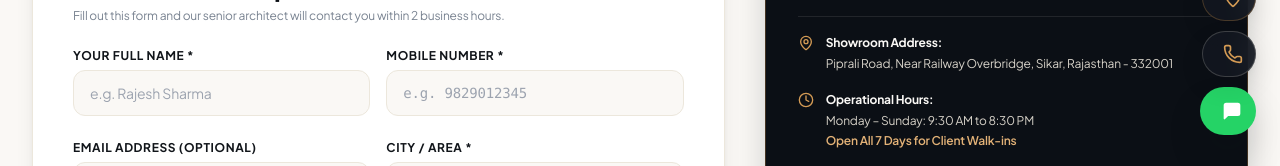
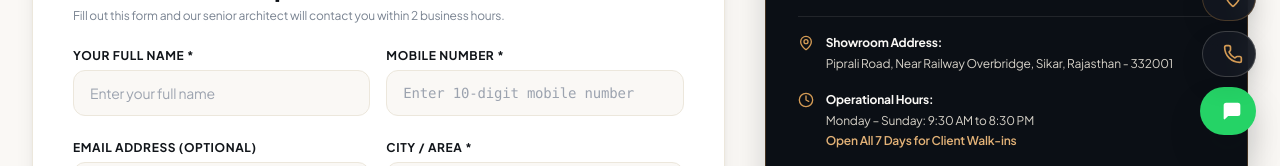
Before and after one commit to maheshkumarsaini8769-del/shree-shyam-interior, a React (Vite) app: page /contact in a window 1280 px wide. Shown: the part 633-799 px from the top of the page. Built offline with nearby package versions, Linux system fonts and the light colour scheme; no server answers.

Commit message:
fix(forms): remove example personal names from input placeholders across all forms

```diff
--- a/src/components/home/SiteVisitSection.tsx
+++ b/src/components/home/SiteVisitSection.tsx
@@ -206,7 +206,7 @@ export const SiteVisitSection: React.FC = () => {
                     <input
                       type="text"
                       required
-                      placeholder="e.g. Rajeshwar Sharma"
+                      placeholder="Enter your full name"
                       value={formData.fullName}
                       onChange={(e) => setFormData({ ...formData, fullName: e.target.value })}
                       className="w-full bg-forest-950 border border-cream-200/20 rounded-xl px-3 py-2.5 text-cream-100 focus:outline-none focus:border-copper-400"
@@ -220,7 +220,7 @@ export const SiteVisitSection: React.FC = () => {
                         type="tel"
                         inputMode="tel"
                         required
-                        placeholder="e.g. 9876543210"
+                        placeholder="Enter 10-digit mobile number"
                         value={formData.phone}
                         onChange={(e) => setFormData({ ...formData, phone: e.target.value })}
                         className="w-full bg-forest-950 border border-cream-200/20 rounded-xl px-3 py-2.5 text-cream-100 focus:outline-none focus:border-copper-400"
--- a/src/pages/ContactPage.tsx
+++ b/src/pages/ContactPage.tsx
@@ -275,7 +275,7 @@ export const ContactPage: React.FC = () => {
                     <input
                       type="text"
                       required
-                      placeholder="e.g. Rajesh Sharma"
+                      placeholder="Enter your full name"
                       value={formData.name}
                       onChange={(e) => setFormData({ ...formData, name: e.target.value })}
                       className="w-full bg-cream-50 border border-cream-200 rounded-xl px-4 py-3 text-xs sm:text-sm text-forest-950 focus:outline-none focus:border-copper-500 focus:bg-white transition-all"
@@ -290,7 +290,7 @@ export const ContactPage: React.FC = () => {
                       type="tel"
                       required
                       inputMode="tel"
-                      placeholder="e.g. 9829012345"
+                      placeholder="Enter 10-digit mobile number"
                       value={formData.phone}
                       onChange={(e) => setFormData({ ...formData, phone: e.target.value })}
                       className="w-full bg-cream-50 border border-cream-200 rounded-xl px-4 py-3 text-xs sm:text-sm text-forest-950 focus:outline-none focus:border-copper-500 focus:bg-white transition-all font-mono"
@@ -305,7 +305,7 @@ export const ContactPage: React.FC = () => {
                     </label>
                     <input
                       type="email"
-                      placeholder="e.g. name@example.com"
+                      placeholder="Enter your email address"
                       value={formData.email}
                       onChange={(e) => setFormData({ ...formData, email: e.target.value })}
                       className="w-full bg-cream-50 border border-cream-200 rounded-xl px-4 py-3 text-xs sm:text-sm text-forest-950 focus:outline-none focus:border-copper-500 focus:bg-white transition-all"
--- a/src/pages/QuotePage.tsx
+++ b/src/pages/QuotePage.tsx
@@ -383,7 +383,7 @@ export const QuotePage: React.FC = () => {
                     <label className="block text-copper-400 font-semibold mb-1">Your Name</label>
                     <input
                       type="text"
-                      placeholder="e.g. Ramesh Soni"
+                      placeholder="Enter your name"
                       value={customerName}
                       onChange={(e) => setCustomerName(e.target.value)}
                       className="w-full bg-forest-900 border border-cream-200/20 rounded-xl px-3 py-2 text-cream-100 text-xs focus:outline-none focus:border-copper-400"
@@ -395,7 +395,7 @@ export const QuotePage: React.FC = () => {
                     <input
                       type="tel"
                       inputMode="tel"
-                      placeholder="e.g. 9876543210"
+                      placeholder="Enter 10-digit phone number"
                       value={customerPhone}
                       onChange={(e) => setCustomerPhone(e.target.value)}
                       className="w-full bg-forest-900 border border-cream-200/20 rounded-xl px-3 py-2 text-cream-100 text-xs focus:outline-none focus:border-copper-400"
--- a/src/pages/ReviewsPage.tsx
+++ b/src/pages/ReviewsPage.tsx
@@ -567,7 +567,7 @@ export const ReviewsPage: React.FC = () => {
                     required
                     value={formName}
                     onChange={(e) => setFormName(e.target.value)}
-                    placeholder="e.g. Ramesh Kumar Sharma"
+                    placeholder="Enter your name"
                     className="w-full bg-cream-50 dark:bg-[#1A212C] border border-cream-200 dark:border-cream-200/10 rounded-xl px-3.5 py-2 text-xs text-forest-950 dark:text-cream-50 focus:outline-none focus:border-copper-500"
                   />
                 </div>
--- a/src/pages/SiteVisitPage.tsx
+++ b/src/pages/SiteVisitPage.tsx
@@ -148,7 +148,7 @@ export const SiteVisitPage: React.FC = () => {
                     <input
                       type="text"
                       required
-                      placeholder="e.g. Er. Rajeshwar Sharma"
+                      placeholder="Enter your full name"
                       value={formData.fullName}
                       onChange={(e) => setFormData({ ...formData, fullName: e.target.value })}
                       className="w-full bg-cream-50 border border-cream-200 rounded-xl px-4 py-3 text-forest-950 focus:outline-none focus:border-copper-500"
@@ -162,7 +162,7 @@ export const SiteVisitPage: React.FC = () => {
                         type="tel"
                         inputMode="tel"
                         required
-                        placeholder="e.g. 9876543210"
+                        placeholder="Enter 10-digit mobile number"
                         value={formData.phone}
                         onChange={(e) => setFormData({ ...formData, phone: e.target.value })}
                         className="w-full bg-cream-50 border border-cream-200 rounded-xl px-4 py-3 text-forest-950 focus:outline-none focus:border-copper-500"
--- a/src/pages/admin/AdminTestimonials.tsx
+++ b/src/pages/admin/AdminTestimonials.tsx
@@ -671,7 +671,7 @@ export const AdminTestimonials: React.FC = () => {
                     required
                     value={formData.name || ''}
                     onChange={(e) => setFormData({ ...formData, name: e.target.value })}
-                    placeholder="e.g. Dr. Mahendra Kedia"
+                    placeholder="Client full name"
                     className="w-full bg-cream-50 dark:bg-[#1A212C] border border-cream-200 dark:border-cream-200/10 rounded-xl px-3.5 py-2 text-xs text-forest-950 dark:text-cream-50"
                   />
                 </div>
@@ -730,7 +730,7 @@ export const AdminTestimonials: React.FC = () => {
                     type="text"
                     value={formData.phone || ''}
                     onChange={(e) => setFormData({ ...formData, phone: e.target.value })}
-                    placeholder="e.g. +91 98765 43210"
+                    placeholder="Enter phone number"
                     className="w-full bg-cream-50 dark:bg-[#1A212C] border border-cream-200 dark:border-cream-200/10 rounded-xl px-3.5 py-2 text-xs text-forest-950 dark:text-cream-50"
                   />
                 </div>
```
